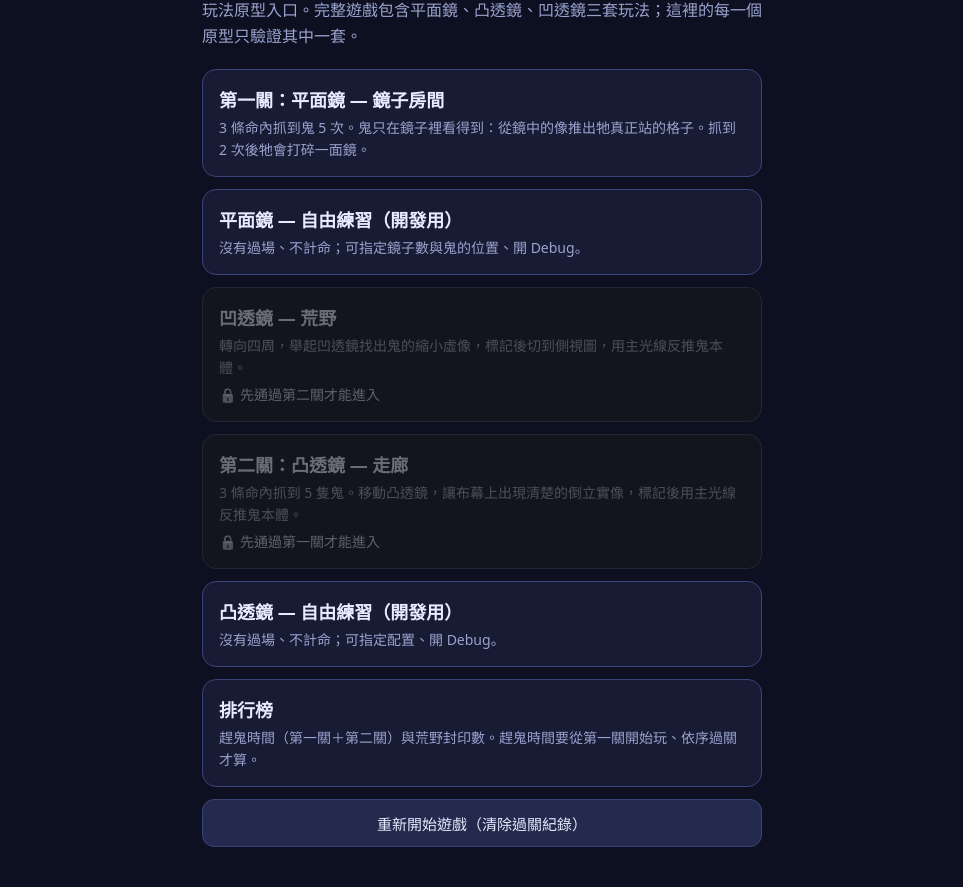
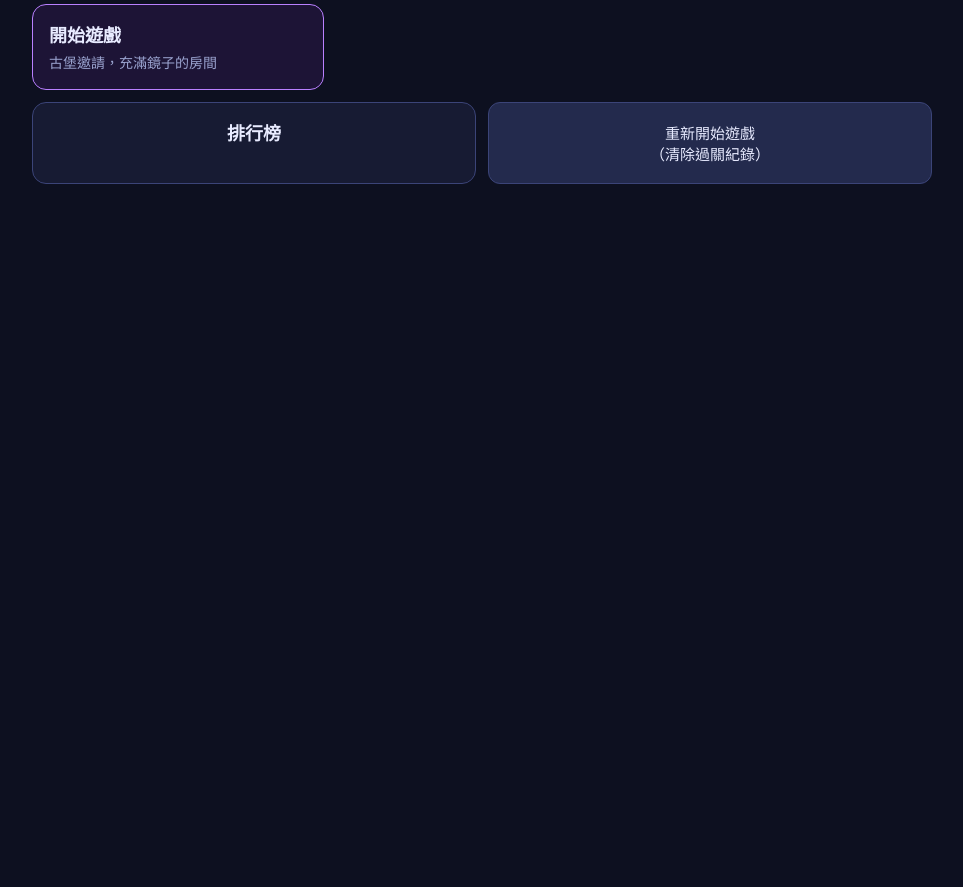
Before and after one commit to wedcher/optics-ghost-game, a website: page prototype/index.html in a window 1280 px wide. Shown: the part 60-947 px from the top of the page, without its empty margins (158-1121 px from the left). After the commit the page ends 800 px from the top, so only its background shows below. Drawn offline with Linux system fonts and the light colour scheme.

Commit message:
feat(menu): playtest feedback G2–G5 — step-by-step unlock menu, one-time fullscreen tip, drop rotate hint, manifest landscape
- index.html: menu items unlock per level (start → level N after N-1 cleared, practice after N cleared);
  level 3 links the concave prototype marked "in progress"; dev free-practice only with ?unlock=1
- one-time fullscreen how-to-exit tip on first "開始遊戲" (?fstip=1 forces it for tests)
- landscape.js: remove #rotateHint, expose GameLandscape.lock(); fullscreen.js locks landscape after entering fullscreen
- manifest: orientation landscape
- tests: new tests/e2e-menu.js (in npm test), leaderboard e2e menu section updated
- PROJECT.md: handoff, PENDING 19 (rotate 90° when held upright, deferred until level tabs finish)

Co-Authored-By: Claude Opus 5.5 <noreply@anthropic.com>
Claude-Session: https://claude.ai/code/session_01HvGmyUZZnZX7A3Edt5M8BC

```diff
--- a/package.json
+++ b/package.json
@@ -8,10 +8,11 @@
     "check:geometry:convex": "node tests/check-geometry-convex.js",
     "test:e2e:convex": "node tests/e2e-convex-lens.js",
     "test:e2e:convex:level": "node tests/e2e-convex-level.js",
-    "test": "node tests/check-geometry.js && node tests/check-geometry-convex.js && node tests/check-geometry-mirror.js && node tests/e2e-concave-lens.js && node tests/e2e-convex-lens.js && node tests/e2e-convex-level.js && node tests/e2e-plane-mirror.js && node tests/check-leaderboard.js && node tests/e2e-leaderboard.js",
+    "test": "node tests/check-geometry.js && node tests/check-geometry-convex.js && node tests/check-geometry-mirror.js && node tests/e2e-concave-lens.js && node tests/e2e-convex-lens.js && node tests/e2e-convex-level.js && node tests/e2e-plane-mirror.js && node tests/check-leaderboard.js && node tests/e2e-leaderboard.js && node tests/e2e-menu.js",
     "check:geometry:mirror": "node tests/check-geometry-mirror.js",
     "test:e2e:mirror": "node tests/e2e-plane-mirror.js",
-    "test:leaderboard": "node tests/check-leaderboard.js && node tests/e2e-leaderboard.js"
+    "test:leaderboard": "node tests/check-leaderboard.js && node tests/e2e-leaderboard.js",
+    "test:menu": "node tests/e2e-menu.js"
   },
   "devDependencies": {
     "playwright": "^1.65.1"
--- a/prototype/index.html
+++ b/prototype/index.html
@@ -3,7 +3,7 @@
 <head>
 <meta charset="utf-8">
 <meta name="viewport" content="width=device-width, initial-scale=1">
-<title>Optics Ghost Game — 原型入口</title>
+<title>Optics Ghost Game — 選單</title>
 <link rel="manifest" href="manifest.webmanifest">
 <meta name="mobile-web-app-capable" content="yes">
 <meta name="apple-mobile-web-app-capable" content="yes">
@@ -12,49 +12,35 @@
 <style>
   html, body { margin:0; min-height:100%; background:#0d1020; color:#e8ebff;
     font-family: system-ui, -apple-system, "Noto Sans TC", "PingFang TC", "Microsoft JhengHei", sans-serif; }
-  main { max-width:560px; margin:0 auto; padding:24px 16px 40px; }
-  h1 { font-size:22px; margin:0 0 4px; }
-  p.lead { color:#9aa3cf; margin:0 0 20px; line-height:1.6; }
-  a.card { display:block; padding:16px; margin:0 0 12px; border:1px solid #3b4478; border-radius:14px; background:#171b33; color:inherit; text-decoration:none; }
+  main { max-width:900px; margin:0 auto; padding:20px 16px 40px; }
+  h1 { font-size:22px; margin:0 0 14px; }
+  #menu { display:grid; grid-template-columns:repeat(auto-fill, minmax(260px, 1fr)); gap:12px; }
+  a.card, button { -webkit-tap-highlight-color:transparent; }
+  a.card { display:block; padding:16px; border:1px solid #3b4478; border-radius:14px; background:#171b33; color:inherit; text-decoration:none; min-height:48px; }
   a.card:active { background:#232a4d; }
+  a.card.main { border-color:#b980ff; background:#1d1436; }
   a.card strong { display:block; font-size:18px; margin-bottom:4px; }
   a.card span { color:#9aa3cf; font-size:14px; line-height:1.5; }
-  a.card.locked { opacity:.42; filter:grayscale(1); cursor:not-allowed; }
-  a.card .lock { display:none; color:#ffd166; font-size:14px; margin-top:6px; }
-  a.card.locked .lock { display:block; }
-  #resetBtn { display:block; width:100%; min-height:48px; margin-top:8px; font:inherit; font-size:15px; color:#e8ebff; background:#232a4d; border:1px solid #3b4478; border-radius:12px; cursor:pointer; }
-  .todo { padding:16px; border:1px dashed #3b4478; border-radius:14px; color:#9aa3cf; font-size:14px; }
+  a.card em { display:block; font-style:normal; color:#ffd166; font-size:13px; margin-top:6px; }
+  a.card.dev { border-style:dashed; }
+  .row { display:grid; grid-template-columns:1fr 1fr; gap:12px; margin-top:12px; }
+  .row a.card { text-align:center; }
+  #resetBtn { min-height:48px; font:inherit; font-size:15px; color:#e8ebff; background:#232a4d; border:1px solid #3b4478; border-radius:12px; cursor:pointer; }
+  #fsTip { position:fixed; inset:0; z-index:60; display:flex; align-items:center; justify-content:center; padding:16px; background:rgba(5,6,14,.86); }
+  #fsTip .box { max-width:520px; width:100%; padding:20px; border:1px solid #b980ff; border-radius:16px; background:#1d1436; line-height:1.65; font-size:16px; }
+  #fsTip h2 { margin:0 0 8px; font-size:20px; }
+  #fsTip ul { margin:8px 0 16px; padding-left:22px; }
+  #fsTip button { display:block; width:100%; min-height:52px; font:inherit; font-size:17px; font-weight:600; color:#e8ebff; background:#5b2a86; border:1px solid #b980ff; border-radius:12px; cursor:pointer; }
 </style>
 </head>
 <body>
 <main>
   <h1>Optics Ghost Game</h1>
-  <p class="lead">玩法原型入口。完整遊戲包含平面鏡、凸透鏡、凹透鏡三套玩法；這裡的每一個原型只驗證其中一套。</p>
-  <a class="card" href="plane-mirror/index.html">
-    <strong>第一關：平面鏡 — 鏡子房間</strong>
-    <span>3 條命內抓到鬼 5 次。鬼只在鏡子裡看得到：從鏡中的像推出牠真正站的格子。抓到 2 次後牠會打碎一面鏡。</span>
-  </a>
-  <a class="card" href="plane-mirror/index.html?free=1">
-    <strong>平面鏡 — 自由練習（開發用）</strong>
-    <span>沒有過場、不計命；可指定鏡子數與鬼的位置、開 Debug。</span>
-  </a>
-  <a class="card" href="concave-lens/index.html" data-level="concave" data-need="第二關">
-    <strong>凹透鏡 — 荒野</strong>
-    <span>轉向四周，舉起凹透鏡找出鬼的縮小虛像，標記後切到側視圖，用主光線反推鬼本體。</span>
-  </a>
-  <a class="card" href="convex-lens/index.html" data-level="convex" data-need="第一關">
-    <strong>第二關：凸透鏡 — 走廊</strong>
-    <span>3 條命內抓到 5 隻鬼。移動凸透鏡，讓布幕上出現清楚的倒立實像，標記後用主光線反推鬼本體。</span>
-  </a>
-  <a class="card" href="convex-lens/index.html?free=1">
-    <strong>凸透鏡 — 自由練習（開發用）</strong>
-    <span>沒有過場、不計命；可指定配置、開 Debug。</span>
-  </a>
-  <a class="card" href="leaderboard.html">
-    <strong>排行榜</strong>
-    <span>趕鬼時間（第一關＋第二關）與荒野封印數。趕鬼時間要從第一關開始玩、依序過關才算。</span>
-  </a>
-  <button id="resetBtn" type="button">重新開始遊戲（清除過關紀錄）</button>
+  <div id="menu"></div>
+  <div class="row">
+    <a class="card" id="lbLink" href="leaderboard.html"><strong>排行榜</strong></a>
+    <button id="resetBtn" type="button">重新開始遊戲<br>（清除過關紀錄）</button>
+  </div>
 </main>
 <script src="shared/landscape.js"></script>
 <script src="shared/install-hint.js"></script>
@@ -62,16 +48,74 @@
 <script src="shared/leaderboard-config.js"></script>
 <script src="shared/leaderboard.js"></script>
 <script>
-// 關卡鎖定：前一關過關前，後面的關卡反白、不能進去。網址加 ?unlock=1 可暫時全部解鎖（老師／開發用）。
+/*
+ * 選單逐步解鎖（使用者試玩回饋 G4，2026-11-18）：
+ *   - 第 N 關的入口：前一關過關後出現（第一關一開始就有；第一關沒過之前叫「開始遊戲」）。
+ *   - 第 N 關的練習模式（?practice=1：扣命、不計時、不計排行）：第 N 關過關後出現。
+ *   - 第三關「荒野狩獵」還沒做，入口先連凹透鏡原型（concave-lens/），標「製作中」。
+ * 網址加 ?unlock=1：全部顯示（老師／開發用），並多出開發用的自由練習入口。
+ * G2：第一次從選單按「開始遊戲」時，先教怎麼離開全螢幕（只出現這一次）。
+ */
 (function () {
+  'use strict';
   var P = window.GameProgress, all = /[?&]unlock=1/.test(location.search);
-  document.querySelectorAll('a.card[data-level]').forEach(function (a) {
-    var note = document.createElement('span'); note.className = 'lock'; note.textContent = '🔒 先通過' + a.getAttribute('data-need') + '才能進入';
-    a.appendChild(note);
-    if (all || P.isUnlocked(a.getAttribute('data-level'))) return;
-    a.classList.add('locked'); a.setAttribute('aria-disabled', 'true');
-    a.addEventListener('click', function (e) { e.preventDefault(); });
+  var FS_TIP_KEY = 'opticsGhost.fsTip.v1';
+  function cleared(id) { return all || P.isCleared(id); }
+  function unlocked(id) { return all || P.isUnlocked(id); }
+
+  var items = [];
+  if (!cleared('mirror')) items.push({ id: 'start', href: 'plane-mirror/index.html', title: '開始遊戲', sub: '古堡邀請，充滿鏡子的房間', main: true });
+  else items.push({ id: 'mirror', href: 'plane-mirror/index.html', title: '第一關：充滿鏡子的房間', sub: '鏡子中，有一個女鬼' });
+  if (cleared('mirror')) items.push({ id: 'mirror-practice', href: 'plane-mirror/index.html?practice=1', title: '第一關：練習模式', sub: '扣命、不計時、不列入排行' });
+  if (unlocked('convex')) items.push({ id: 'convex', href: 'convex-lens/index.html', title: '第二關：走廊的凸透鏡', sub: '城堡裡到處都是鬼，請趕走他們', main: !cleared('convex') });
+  if (cleared('convex')) items.push({ id: 'convex-practice', href: 'convex-lens/index.html?practice=1', title: '第二關：練習模式', sub: '扣命、不計時、不列入排行' });
+  if (unlocked('concave')) items.push({ id: 'concave', href: 'concave-lens/index.html', title: '第三關：荒野狩獵，小凹透鏡派上用場', sub: '趁天亮前，多封印幾隻', note: '荒野狩獵製作中：目前先玩凹透鏡原型', main: !cleared('concave') });
+  if (cleared('concave')) items.push({ id: 'concave-practice', href: 'concave-lens/index.html?practice=1', title: '第三關：練習模式（不計時）', sub: '不列入排行' });
+  if (all) {
+    items.push({ id: 'mirror-free', href: 'plane-mirror/index.html?free=1', title: '平面鏡 — 自由練習（開發用）', sub: '沒有過場、不計命；可指定鏡子數與鬼的位置、開 Debug。', dev: true });
+    items.push({ id: 'convex-free', href: 'convex-lens/index.html?free=1', title: '凸透鏡 — 自由練習（開發用）', sub: '沒有過場、不計命；可指定配置、開 Debug。', dev: true });
+  }
+  // 只有一個「主要」入口（下一步該玩的那一關）
+  var mains = items.filter(function (it) { return it.main; });
+  mains.slice(0, -1).forEach(function (it) { it.main = false; });
+
+  var menu = document.getElementById('menu');
+  items.forEach(function (it) {
+    var a = document.createElement('a');
+    a.className = 'card' + (it.main ? ' main' : '') + (it.dev ? ' dev' : '');
+    a.href = it.href; a.setAttribute('data-item', it.id);
+    var s = document.createElement('strong'); s.textContent = it.title; a.appendChild(s);
+    var sp = document.createElement('span'); sp.textContent = it.sub; a.appendChild(sp);
+    if (it.note) { var em = document.createElement('em'); em.textContent = it.note; a.appendChild(em); }
+    menu.appendChild(a);
   });
+
+  // ---- G2 全螢幕教學：只在第一次按「開始遊戲」時跳出 ----
+  // 只在關卡會切全螢幕的裝置上教（條件同 shared/fullscreen.js）；?fstip=1 強制顯示（測試用）。
+  function willFullscreen() {
+    if (/[?&]fstip=1/.test(location.search)) return true;
+    if (navigator.webdriver) return false;
+    var el = document.documentElement, mm = function (q) { return !!(window.matchMedia && window.matchMedia(q).matches); };
+    return !!(el.requestFullscreen || el.webkitRequestFullscreen) && !navigator.standalone &&
+      !mm('(display-mode: standalone)') && !mm('(display-mode: fullscreen)') && mm('(pointer: coarse)');
+  }
+  function tipSeen() { try { return !!localStorage.getItem(FS_TIP_KEY); } catch (e) { return false; } }
+  var start = menu.querySelector('a[data-item="start"]');
+  if (start) start.addEventListener('click', function (e) {
+    if (tipSeen() || !willFullscreen()) return;
+    e.preventDefault();
+    try { localStorage.setItem(FS_TIP_KEY, '1'); } catch (err) { /* 無痕模式：下次可能再出現，沒關係 */ }
+    var tip = document.createElement('div');
+    tip.id = 'fsTip'; tip.setAttribute('role', 'dialog'); tip.setAttribute('aria-label', '全螢幕說明');
+    tip.innerHTML = '<div class="box"><h2>遊戲會切成全螢幕</h2>' +
+      '進關卡後碰一下畫面，就會變成全螢幕。想離開全螢幕：' +
+      '<ul><li>按手機的「返回」：下方的 ◁，或從螢幕左邊／右邊邊緣往內滑。</li>' +
+      '<li>想換關卡，按右上角的「☰ 關卡」回到這個選單。</li></ul>' +
+      '<button type="button" id="fsTipGo">知道了，開始遊戲</button></div>';
+    document.body.appendChild(tip);
+    document.getElementById('fsTipGo').addEventListener('click', function () { location.href = start.href; });
+  });
+
   document.getElementById('resetBtn').addEventListener('click', function () {
     if (window.confirm('清除這台裝置上的過關紀錄，從第一關重新開始？（趕鬼時間也會重新計算）')) {
       P.reset(); if (window.Leaderboard) window.Leaderboard.restartRun(); location.reload();
--- a/prototype/shared/landscape.js
+++ b/prototype/shared/landscape.js
@@ -1,39 +1,24 @@
 /*
  * landscape.js — 遊戲一律橫向遊玩。
  *
- * 網頁不能強制手機轉向（screen.orientation.lock 只有全螢幕時才有效，iOS 不支援），
- * 所以做法是：觸控裝置直向拿著時，蓋上一層「請把手機橫放」的提示，橫放後自動消失。
- * 桌機（滑鼠）不受影響，視窗再窄也能操作。
- * 開發時網址加 ?portrait=1 可以關掉這個提示。
+ * 2026-11-18 試玩回饋 G3：不再蓋「請把手機橫放」的提示（#rotateHint 已拿掉）。
+ * 目前能做的：
+ *   - manifest.webmanifest 的 "orientation": "landscape"：從主畫面圖示開啟時由系統鎖橫向。
+ *   - Android 全螢幕時 screen.orientation.lock('landscape')（在 shared/fullscreen.js 進全螢幕之後呼叫；
+ *     不在全螢幕時瀏覽器一律拒絕，所以這裡載入時只試一次、失敗就算了）。
+ * 還沒做（PROJECT.md 交接點）：手機直拿時把整個遊戲轉 90° 顯示、觸控座標跟著換算。
  */
 (function () {
   'use strict';
-  if (/[?&]portrait=1/.test(location.search)) return;
-
-  var style = document.createElement('style');
-  style.textContent =
-    '#rotateHint{position:fixed;inset:0;z-index:9999;display:none;align-items:center;justify-content:center;' +
-    'flex-direction:column;gap:18px;background:#0d1020;color:#e8ebff;text-align:center;padding:24px;' +
-    'font:600 20px/1.5 system-ui,-apple-system,"Noto Sans TC","PingFang TC","Microsoft JhengHei",sans-serif}' +
-    '#rotateHint .phone{width:64px;height:110px;border:4px solid #b980ff;border-radius:12px;' +
-    'animation:rotateHintTurn 2.4s ease-in-out infinite}' +
-    '#rotateHint small{font-weight:400;font-size:14px;color:#9aa3cf}' +
-    '@keyframes rotateHintTurn{0%,25%{transform:rotate(0)}60%,100%{transform:rotate(-90deg)}}' +
-    '@media (orientation:portrait) and (pointer:coarse){#rotateHint{display:flex}}' +
-    '@media (prefers-reduced-motion:reduce){#rotateHint .phone{animation:none;transform:rotate(-90deg)}}';
-  document.head.appendChild(style);
-
-  function mount() {
-    var el = document.createElement('div');
-    el.id = 'rotateHint';
-    el.setAttribute('role', 'alert');
-    el.innerHTML = '<div class="phone" aria-hidden="true"></div><div>請把手機橫放<br><small>這個遊戲用橫向畫面玩</small></div>';
-    document.body.appendChild(el);
-  }
-  if (document.body) mount(); else document.addEventListener('DOMContentLoaded', mount);
-
-  // 能鎖就鎖（Android 全螢幕時有效）；不能鎖也沒關係，上面的提示會處理。
-  try {
-    if (screen.orientation && screen.orientation.lock) screen.orientation.lock('landscape').catch(function () {});
-  } catch (e) { /* ignore */ }
+  window.GameLandscape = {
+    lock: function () {
+      try {
+        if (screen.orientation && screen.orientation.lock) {
+          var p = screen.orientation.lock('landscape');
+          if (p && p.catch) p.catch(function () {});
+        }
+      } catch (e) { /* 不支援（iOS 等）：不影響遊玩 */ }
+    }
+  };
+  window.GameLandscape.lock();
 })();
```
Also changed, not shown: PROJECT.md (+16 -1 lines), docs/playtest-feedback-2026-11-18.md (+4 -4 lines), prototype/shared/fullscreen.js (+7 -1 lines), tests/e2e-leaderboard.js (+3 -5 lines), tests/e2e-menu.js (added, +143 -0 lines), docs/screenshots/menu-cleared-2.png (added), docs/screenshots/menu-first.png (added), docs/screenshots/menu-fullscreen-tip.png (added), prototype/manifest.webmanifest.
